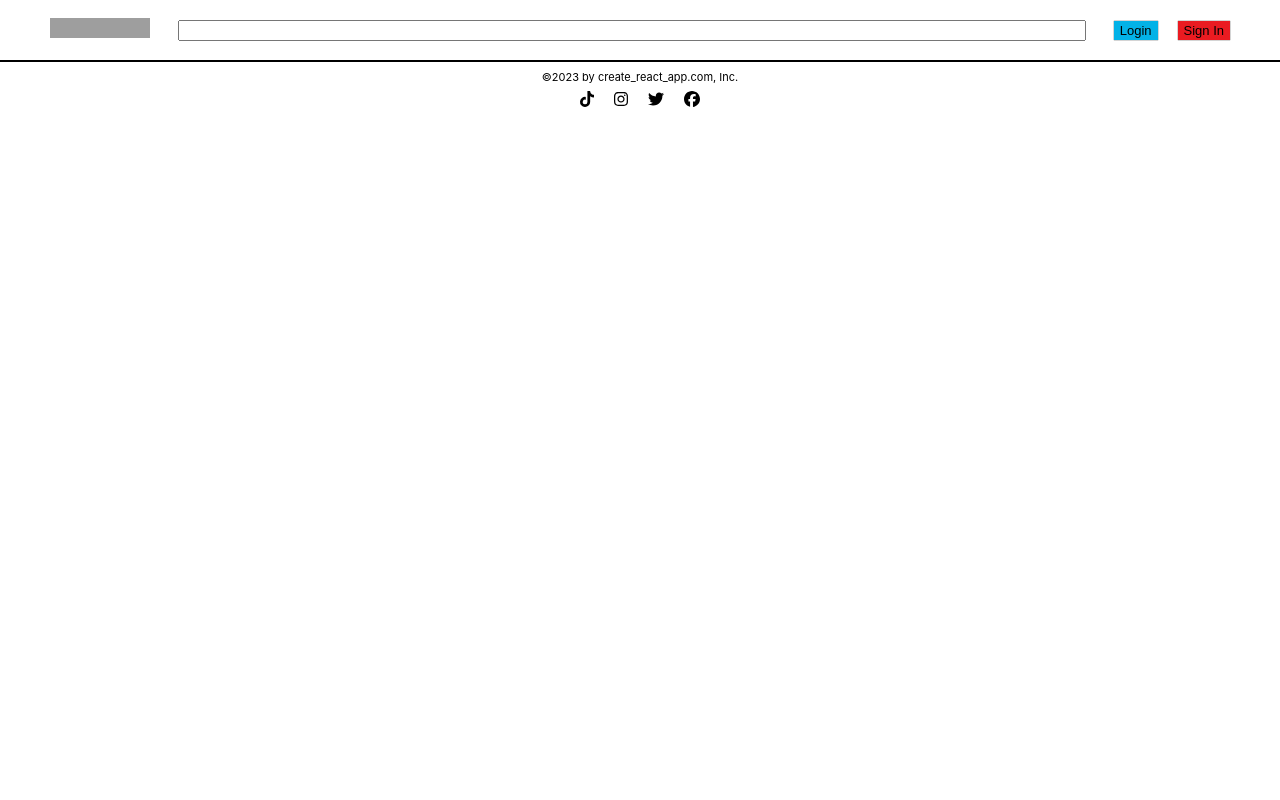
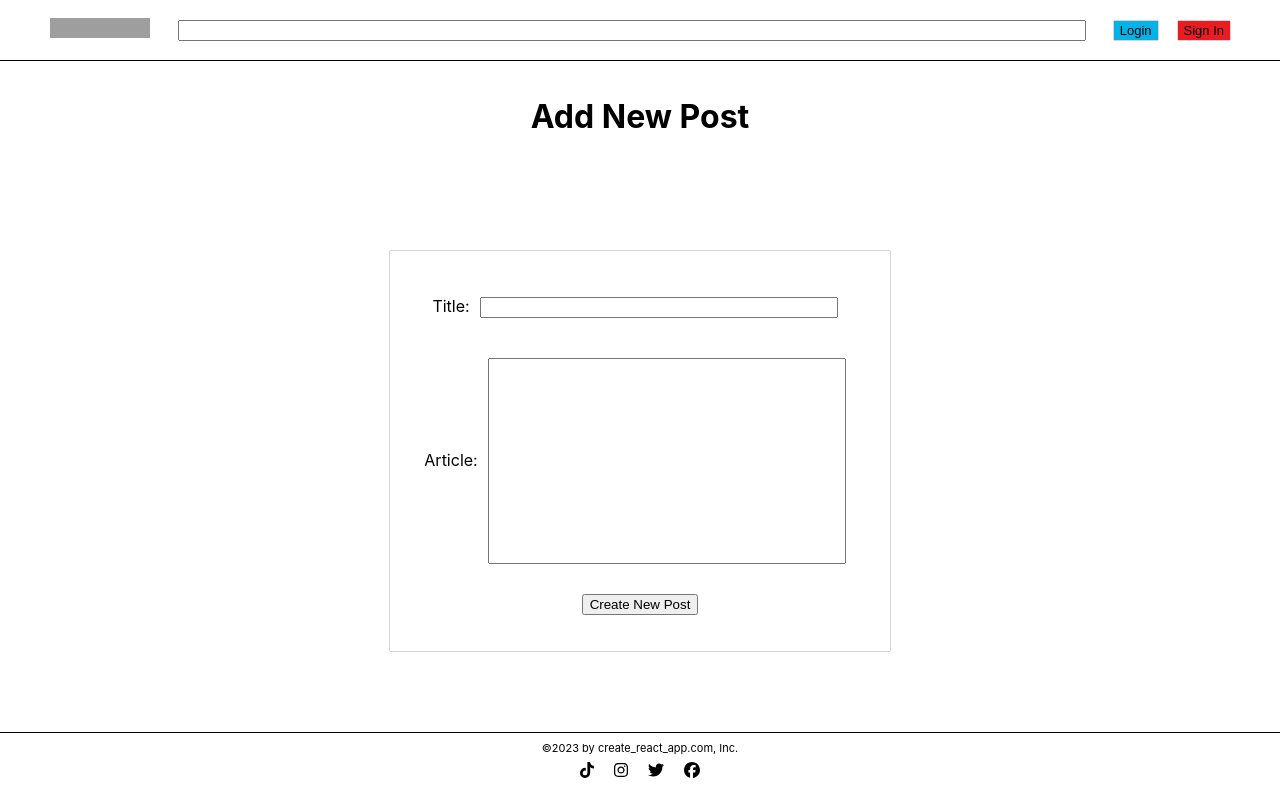
Before and after one commit to GintareSlusnyte/Galutinis_atsiskaitymas_react, a React (Create React App) app: page /newPost in a window 1280 px wide. Built offline with nearby package versions, Linux system fonts and the light colour scheme; data requests are answered from the project's data file; grey boxes are pictures that could not be loaded.

Commit message:
AddNewPost fragmentas, neveikia pridėjimas

```diff
--- a/src/App.jsx
+++ b/src/App.jsx
@@ -6,6 +6,7 @@
 import RegisterPage from './components/Pages/RegisterPage';
 import Footer from './components/Organisms/Footer';
 import PostoKortelesPage from './components/Pages/PostoKortelesPage';
+import AddNewPost from './components/Pages/AddNewPost';
 
 const App = () => {
   return (
@@ -17,6 +18,7 @@
         <Route path='/login' element={<LoginPage />}/>
         <Route path='/register' element={<RegisterPage />}/>
         <Route path='/profile' element={<PostoKortelesPage />}/>
+        <Route path='/newPost' element={<AddNewPost />}/>
       </Routes>
 
       <Footer />
--- a/src/components/Pages/AddNewPost.jsx
+++ b/src/components/Pages/AddNewPost.jsx
@@ -1,7 +1,92 @@
+import { useState, useContext } from "react";
+import { useNavigate } from "react-router-dom";
+import { v4 as generatedId } from 'uuid';
+import UsersContext from "../../contexts/UsersContext";
+import PostsContext from "../../contexts/PostsContext";
+import styled from "styled-components";
+
+const StyledMain = styled.main`
+    height: calc(100vh - 150px);
+    text-align: center;
+    h1{
+        padding: 15px;
+    }
+    >form{
+        margin: 100px auto;
+        height: 400px;
+        width: 500px;
+        display: flex;
+        flex-direction: column;
+        justify-content: center;
+        align-items: center;
+        gap: 20px;
+        box-shadow: 0 0 1px;
+        >div >input{
+            margin: 10px;
+            width: 350px;
+        }
+        #article{
+            height: 200px;
+        }
+    }
+`
+
 const AddNewPost = () => {
+
+    const navigate = useNavigate();
+    const { currentUser } = useContext(UsersContext);
+    const { setPosts, PostsActionTypes } = useContext(PostsContext);
+    const [ formInputs, setFormInputs ] = useState({
+        title: '',
+        article: ''
+    });
+
+    const inputHandler = e => {
+        setFormInputs({
+            ...formInputs,
+            [e.target.name]:e.target.value
+        });
+    }
+
+    const formHandler = e => {
+        e.preventDefault();
+        const newPost = {
+            id: generatedId(),
+            userId: currentUser.id,
+            title: formInputs.title,
+            article: formInputs.article
+        }
+        setPosts({
+            type: PostsActionTypes.add,
+            data: newPost
+        });
+        navigate('/');
+    }
+
     return (
-        <>
-        </>
+        <StyledMain>
+            <h1>Add New Post</h1>
+            <form onSubmit={(e) => {formHandler(e)}}>
+                <div>
+                    <label htmlFor="title">Title:</label>
+                    <input type="text"
+                        name="title" id="title"
+                        value={formInputs.title}
+                        onChange={(e) => {inputHandler(e)}}
+                    />
+                </div>
+                <div>
+                    <label htmlFor="article">Article:</label>
+                    <input type="text"
+                        name="article" id="article"
+                        value={formInputs.article}
+                        onChange={(e) => {inputHandler(e)}}
+                    />
+                </div>
+
+                <input type="submit" value="Create New Post" />
+            </form>
+        </StyledMain>
      );
 }
 
--- a/src/components/Pages/PostoKortelesPage.jsx
+++ b/src/components/Pages/PostoKortelesPage.jsx
@@ -13,7 +13,7 @@
     return (
         <main>
             <h1>Profile</h1>
-            <NavLink to="/addNewPost">
+            <NavLink to="/newPost">
                 <button>Add New Post</button>
             </NavLink>
             <div>
```
